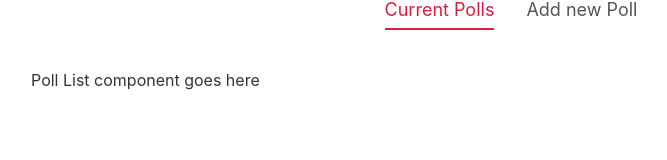
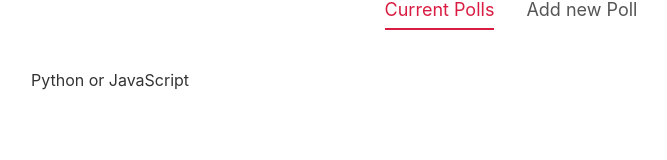
Before and after one commit to jy7123943/polls-svelte-project, a Svelte app: page / in a window 1280 px wide. Shown: the part 239-399 px from the top of the page, without its empty margins (129-796 px from the left). Built offline with nearby package versions, Linux system fonts and the light colour scheme.

Commit message:
Add PollList component

```diff
--- a/src/App.svelte
+++ b/src/App.svelte
@@ -2,6 +2,7 @@
 	import Header from './components/Header.svelte';
 	import Footer from './components/Footer.svelte';
 	import CreatePollForm from './components/CreatePollForm.svelte';
+	import PollList from './components/PollList.svelte';
 	import Tabs from './shared/Tabs.svelte';
 
 	// tabs
@@ -35,7 +36,7 @@
 <main>
 	<Tabs {items} {activeItem} on:tabChange={tabChange} />
 	{#if activeItem === items[0]}
-		<p>Poll List component goes here</p>
+		<PollList {polls} />
 	{:else if activeItem === items[1]}
 		<CreatePollForm on:add={handleAdd} />
 	{/if}
--- /dev/null
+++ b/src/components/PollList.svelte
@@ -0,0 +1,19 @@
+<script>
+  export let polls = [];
+</script>
+
+<div class='poll-list'>
+  {#each polls as poll (poll.id)}
+    <div>{poll.question}</div>
+  {:else}
+    <div>Empty polls</div>
+  {/each}
+</div>
+
+<style>
+  .poll-list {
+    display: grid;
+    grid-template-columns: 1fr 1fr;
+    grid-gap: 20px;
+  }
+</style>
```
